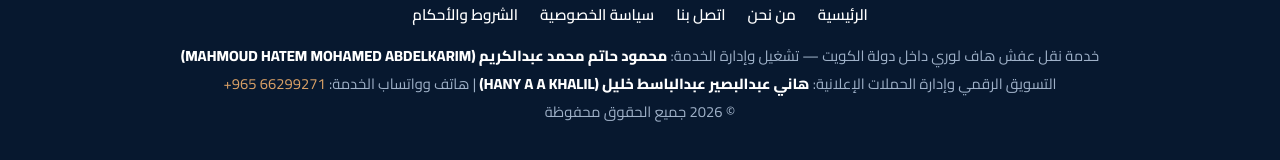
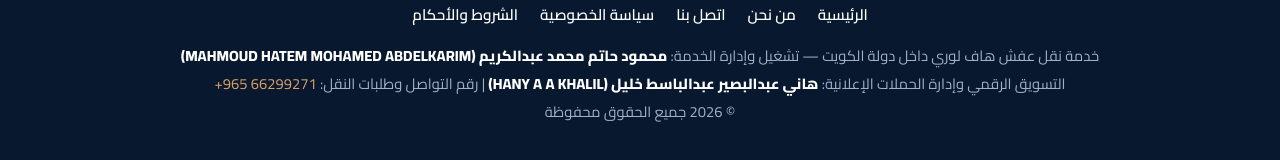
Before and after one commit to hanykhalil9003-dotcom/naqlkw, a plain HTML site: page index.html in a window 1280 px wide. Shown: the part 3087-3247 px from the top of the page. Drawn offline with Linux system fonts and the light colour scheme.

Commit message:
Update index.html

```diff
--- a/index.html
+++ b/index.html
@@ -250,7 +250,7 @@ footer strong{color:#fff}
   <div class="wrap">
     <nav class="flinks" aria-label="روابط الموقع"><a href="index.html">الرئيسية</a><a href="about.html">من نحن</a><a href="contact.html">اتصل بنا</a><a href="privacy.html">سياسة الخصوصية</a><a href="terms.html">الشروط والأحكام</a></nav>
     <p>خدمة نقل عفش هاف لوري داخل دولة الكويت — تشغيل وإدارة الخدمة: <strong>محمود حاتم محمد عبدالكريم (MAHMOUD HATEM MOHAMED ABDELKARIM)</strong></p>
-    <p>التسويق الرقمي وإدارة الحملات الإعلانية: <strong>هاني عبدالبصير عبدالباسط خليل (HANY A A KHALIL)</strong> | هاتف وواتساب الخدمة: <a href="tel:+96566299271">+965 66299271</a></p>
+    <p>التسويق الرقمي وإدارة الحملات الإعلانية: <strong>هاني عبدالبصير عبدالباسط خليل (HANY A A KHALIL)</strong> | رقم التواصل وطلبات النقل: <a href="tel:+96566299271">+965 66299271</a></p>
     <p>© <span id="y">2026</span> جميع الحقوق محفوظة</p>
   </div>
 </footer>
```
